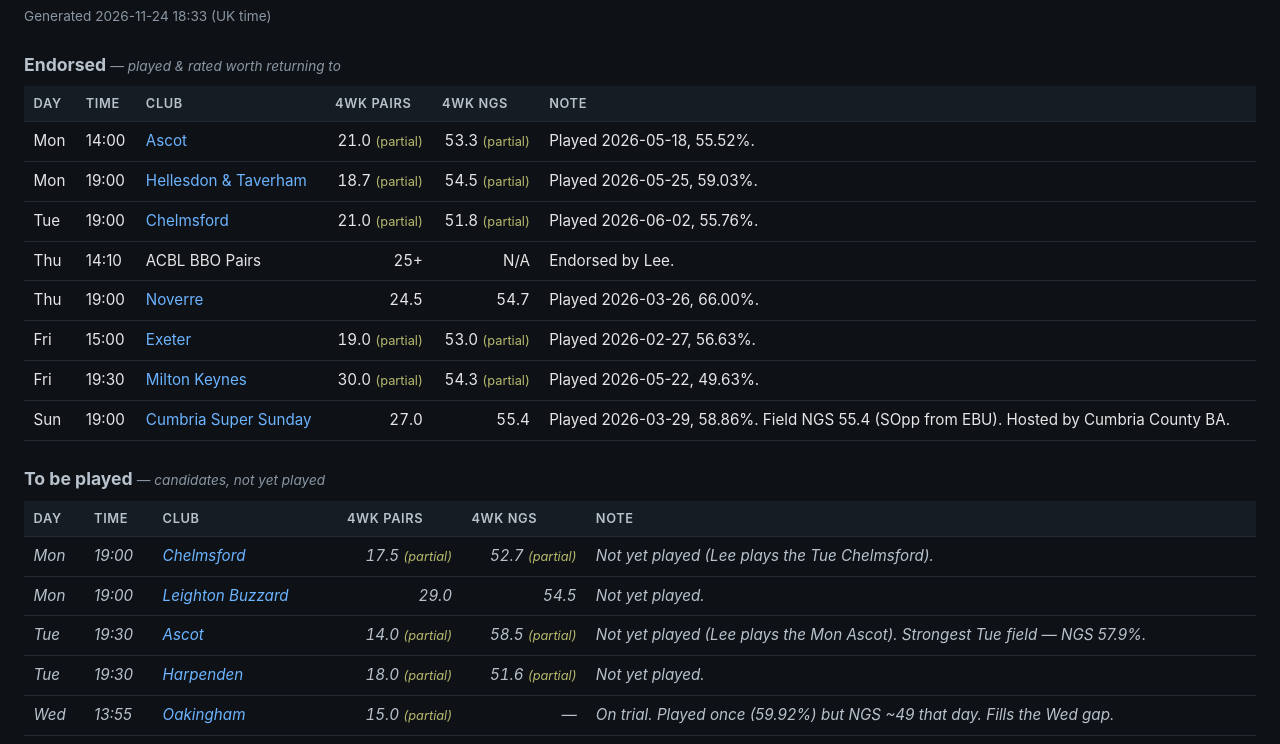
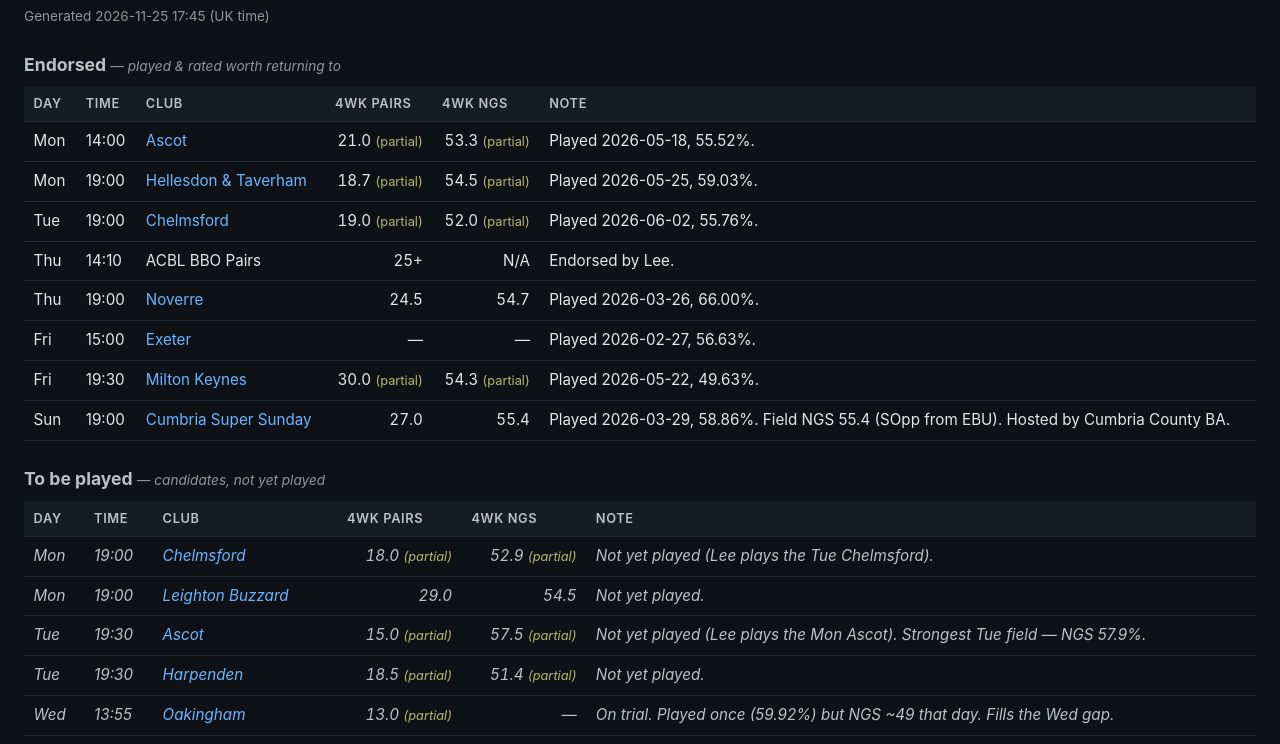
Before and after one commit to theleeguy64-maker/Bridge-Club-Games, a plain HTML site: page docs/index.html in a window 1280 px wide. Shown: the part 56-800 px from the top of the page. Drawn offline with Linux system fonts and the light colour scheme.

Commit message:
ci: refresh stats + regenerate docs/index.html

```diff
--- a/docs/index.html
+++ b/docs/index.html
@@ -9,7 +9,7 @@
 <meta name="apple-mobile-web-app-status-bar-style" content="black-translucent">
 <meta name="apple-mobile-web-app-title" content="Bridge">
 <meta name="theme-color" content="#0e1217">
-<meta name="build-version" content="20261124-183344">
+<meta name="build-version" content="20261125-174522">
 <script>
   // Auto-update flow:
   //   1. On page load, register/update SW. Forces SW update check past the 10-min
@@ -20,7 +20,7 @@
   //   3. The reload-once guard (sessionStorage) prevents infinite loops.
   (function() {
     if (!('serviceWorker' in navigator)) return;
-    var BUILD = "20261124-183344";
+    var BUILD = "20261125-174522";
     var reloadOnce = function(reason) {
       if (sessionStorage.getItem('bcg_reloaded_for') === BUILD) return;
       sessionStorage.setItem('bcg_reloaded_for', BUILD);
@@ -73,7 +73,7 @@
 </head>
 <body>
 <h1>RealBridge Bridge Club Games</h1>
-<div class="ts">Generated 2026-11-24 18:33 (UK time)</div>
+<div class="ts">Generated 2026-11-25 17:45 (UK time)</div>
 <h2>Endorsed <span class="sub">— played &amp; rated worth returning to</span></h2>
 <table>
   <thead>
@@ -82,10 +82,10 @@
   <tbody>
 <tr><td>Mon</td><td>14:00</td><td><a href="https://www.bridgewebs.com/ascot/">Ascot</a></td><td class="num">21.0 <span class="partial">(partial)</span></td><td class="num">53.3 <span class="partial">(partial)</span></td><td>Played 2026-05-18, 55.52%.</td></tr>
 <tr><td>Mon</td><td>19:00</td><td><a href="https://www.bridgewebs.com/taverham/">Hellesdon &amp; Taverham</a></td><td class="num">18.7 <span class="partial">(partial)</span></td><td class="num">54.5 <span class="partial">(partial)</span></td><td>Played 2026-05-25, 59.03%.</td></tr>
-<tr><td>Tue</td><td>19:00</td><td><a href="https://www.bridgewebs.com/chelmsford/">Chelmsford</a></td><td class="num">21.0 <span class="partial">(partial)</span></td><td class="num">51.8 <span class="partial">(partial)</span></td><td>Played 2026-06-02, 55.76%.</td></tr>
+<tr><td>Tue</td><td>19:00</td><td><a href="https://www.bridgewebs.com/chelmsford/">Chelmsford</a></td><td class="num">19.0 <span class="partial">(partial)</span></td><td class="num">52.0 <span class="partial">(partial)</span></td><td>Played 2026-06-02, 55.76%.</td></tr>
 <tr><td>Thu</td><td>14:10</td><td>ACBL BBO Pairs</td><td class="num">25+</td><td class="num">N/A</td><td>Endorsed by Lee.</td></tr>
 <tr><td>Thu</td><td>19:00</td><td><a href="https://www.bridgewebs.com/noverre/">Noverre</a></td><td class="num">24.5</td><td class="num">54.7</td><td>Played 2026-03-26, 66.00%.</td></tr>
-<tr><td>Fri</td><td>15:00</td><td><a href="https://www.bridgewebs.com/exeter/">Exeter</a></td><td class="num">19.0 <span class="partial">(partial)</span></td><td class="num">53.0 <span class="partial">(partial)</span></td><td>Played 2026-02-27, 56.63%.</td></tr>
+<tr><td>Fri</td><td>15:00</td><td><a href="https://www.bridgewebs.com/exeter/">Exeter</a></td><td class="num">—</td><td class="num">—</td><td>Played 2026-02-27, 56.63%.</td></tr>
 <tr><td>Fri</td><td>19:30</td><td><a href="https://www.bridgewebs.com/miltonkeynes/">Milton Keynes</a></td><td class="num">30.0 <span class="partial">(partial)</span></td><td class="num">54.3 <span class="partial">(partial)</span></td><td>Played 2026-05-22, 49.63%.</td></tr>
 <tr><td>Sun</td><td>19:00</td><td><a href="https://www.bridgewebs.com/cumbria/">Cumbria Super Sunday</a></td><td class="num">27.0</td><td class="num">55.4</td><td>Played 2026-03-29, 58.86%. Field NGS 55.4 (SOpp from EBU). Hosted by Cumbria County BA.</td></tr>
   </tbody>
@@ -96,18 +96,18 @@
     <tr><th>Day</th><th>Time</th><th>Club</th><th>4wk pairs</th><th>4wk NGS</th><th>Note</th></tr>
   </thead>
   <tbody>
-<tr class="to-play"><td>Mon</td><td>19:00</td><td><a href="https://www.bridgewebs.com/chelmsford/">Chelmsford</a></td><td class="num">17.5 <span class="partial">(partial)</span></td><td class="num">52.7 <span class="partial">(partial)</span></td><td>Not yet played (Lee plays the Tue Chelmsford).</td></tr>
+<tr class="to-play"><td>Mon</td><td>19:00</td><td><a href="https://www.bridgewebs.com/chelmsford/">Chelmsford</a></td><td class="num">18.0 <span class="partial">(partial)</span></td><td class="num">52.9 <span class="partial">(partial)</span></td><td>Not yet played (Lee plays the Tue Chelmsford).</td></tr>
 <tr class="to-play"><td>Mon</td><td>19:00</td><td><a href="https://www.bridgewebs.com/leightonbuzzard/">Leighton Buzzard</a></td><td class="num">29.0</td><td class="num">54.5</td><td>Not yet played.</td></tr>
-<tr class="to-play"><td>Tue</td><td>19:30</td><td><a href="https://www.bridgewebs.com/ascot/">Ascot</a></td><td class="num">14.0 <span class="partial">(partial)</span></td><td class="num">58.5 <span class="partial">(partial)</span></td><td>Not yet played (Lee plays the Mon Ascot). Strongest Tue field — NGS 57.9%.</td></tr>
-<tr class="to-play"><td>Tue</td><td>19:30</td><td><a href="https://www.bridgewebs.com/harpenden/">Harpenden</a></td><td class="num">18.0 <span class="partial">(partial)</span></td><td class="num">51.6 <span class="partial">(partial)</span></td><td>Not yet played.</td></tr>
-<tr class="to-play"><td>Wed</td><td>13:55</td><td><a href="https://www.bridgewebs.com/oakingham/">Oakingham</a></td><td class="num">15.0 <span class="partial">(partial)</span></td><td class="num">—</td><td>On trial. Played once (59.92%) but NGS ~49 that day. Fills the Wed gap.</td></tr>
+<tr class="to-play"><td>Tue</td><td>19:30</td><td><a href="https://www.bridgewebs.com/ascot/">Ascot</a></td><td class="num">15.0 <span class="partial">(partial)</span></td><td class="num">57.5 <span class="partial">(partial)</span></td><td>Not yet played (Lee plays the Mon Ascot). Strongest Tue field — NGS 57.9%.</td></tr>
+<tr class="to-play"><td>Tue</td><td>19:30</td><td><a href="https://www.bridgewebs.com/harpenden/">Harpenden</a></td><td class="num">18.5 <span class="partial">(partial)</span></td><td class="num">51.4 <span class="partial">(partial)</span></td><td>Not yet played.</td></tr>
+<tr class="to-play"><td>Wed</td><td>13:55</td><td><a href="https://www.bridgewebs.com/oakingham/">Oakingham</a></td><td class="num">13.0 <span class="partial">(partial)</span></td><td class="num">—</td><td>On trial. Played once (59.92%) but NGS ~49 that day. Fills the Wed gap.</td></tr>
 <tr class="to-play"><td>Wed</td><td>19:30</td><td><a href="https://www.bridgewebs.com/miltonkeynes/">Milton Keynes</a></td><td class="num">30.0 <span class="partial">(partial)</span></td><td class="num">53.9 <span class="partial">(partial)</span></td><td>Not yet played (Lee plays the Fri MK).</td></tr>
 <tr class="to-play"><td>Thu</td><td>19:15</td><td><a href="https://www.bridgewebs.com/allendale/">Allendale &amp; Retford</a></td><td class="num">23.0 <span class="partial">(partial)</span></td><td class="num">54.8 <span class="partial">(partial)</span></td><td>Not yet played.</td></tr>
 <tr class="to-play"><td>Fri</td><td>13:30</td><td><a href="https://www.bridgewebs.com/chelmsford/">Chelmsford</a></td><td class="num">10.0 <span class="partial">(partial)</span></td><td class="num">52.6 <span class="partial">(partial)</span></td><td>Not yet played (Lee plays the Tue Chelmsford).</td></tr>
   </tbody>
 </table>
 <footer>
-Data as of 2026-11-23 — newest session across all rows. Pairs/NGS from bridgewebs.com rolling 4-week window.<br>
+Data as of 2026-11-25 — newest session across all rows. Pairs/NGS from bridgewebs.com rolling 4-week window.<br>
 <span class="partial">(partial)</span> = fewer than 4 same-weekday sessions in the last 28 days, so the average is based on less data than usual.<br>
 <em>To be played</em> = meets the criteria and worth a try, but not yet played to a standard worth confirming.
 </footer>
--- a/docs/sw.js
+++ b/docs/sw.js
@@ -1,6 +1,6 @@
 // Service worker — network-first for the page, so updates appear on every refresh.
 // Bumped automatically by the generator on every regen.
-const VERSION = '20261124-183344';
+const VERSION = '20261125-174522';
 const CACHE = `bcg-${VERSION}`;
 
 self.addEventListener('install', e => {
```
